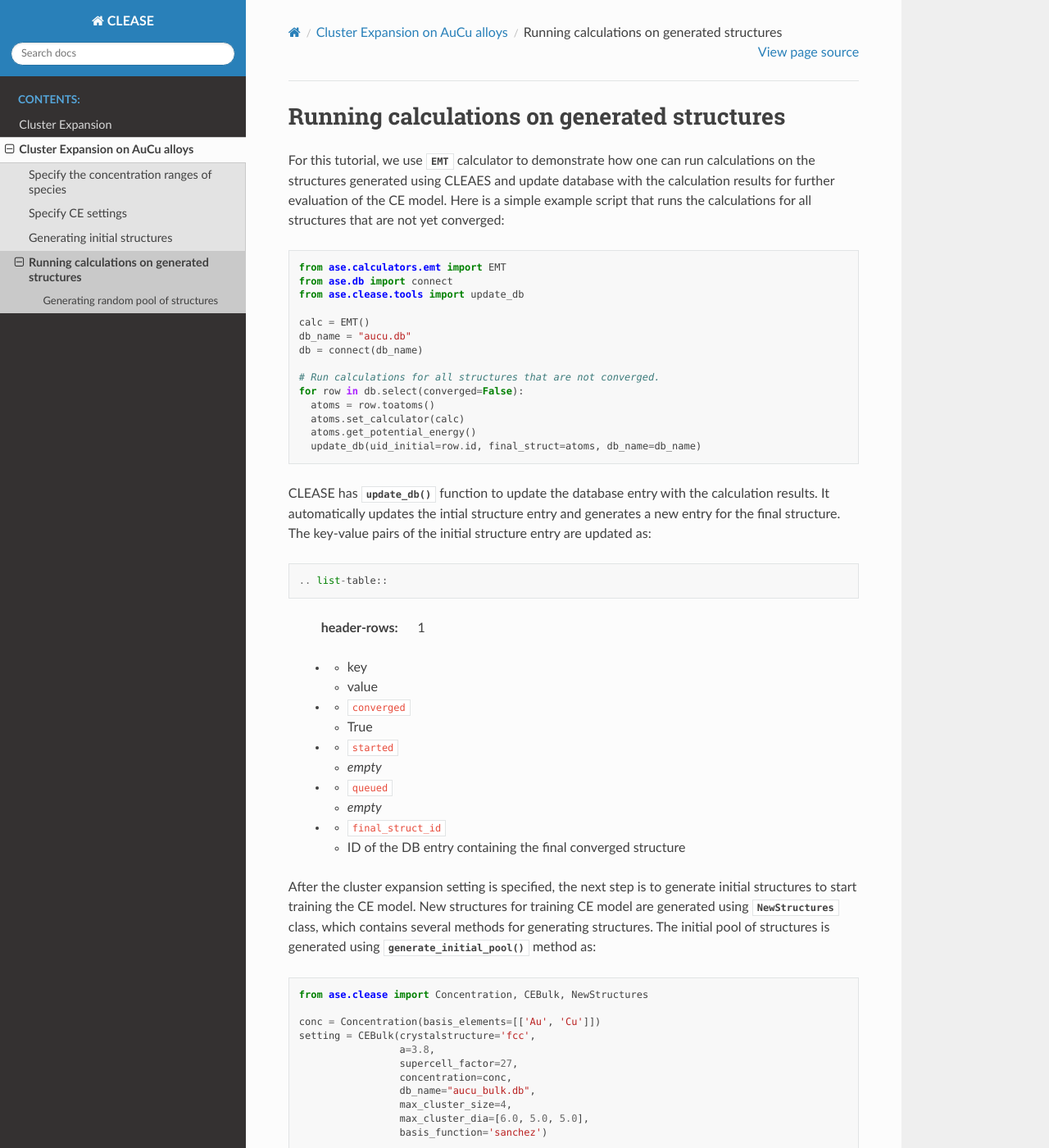
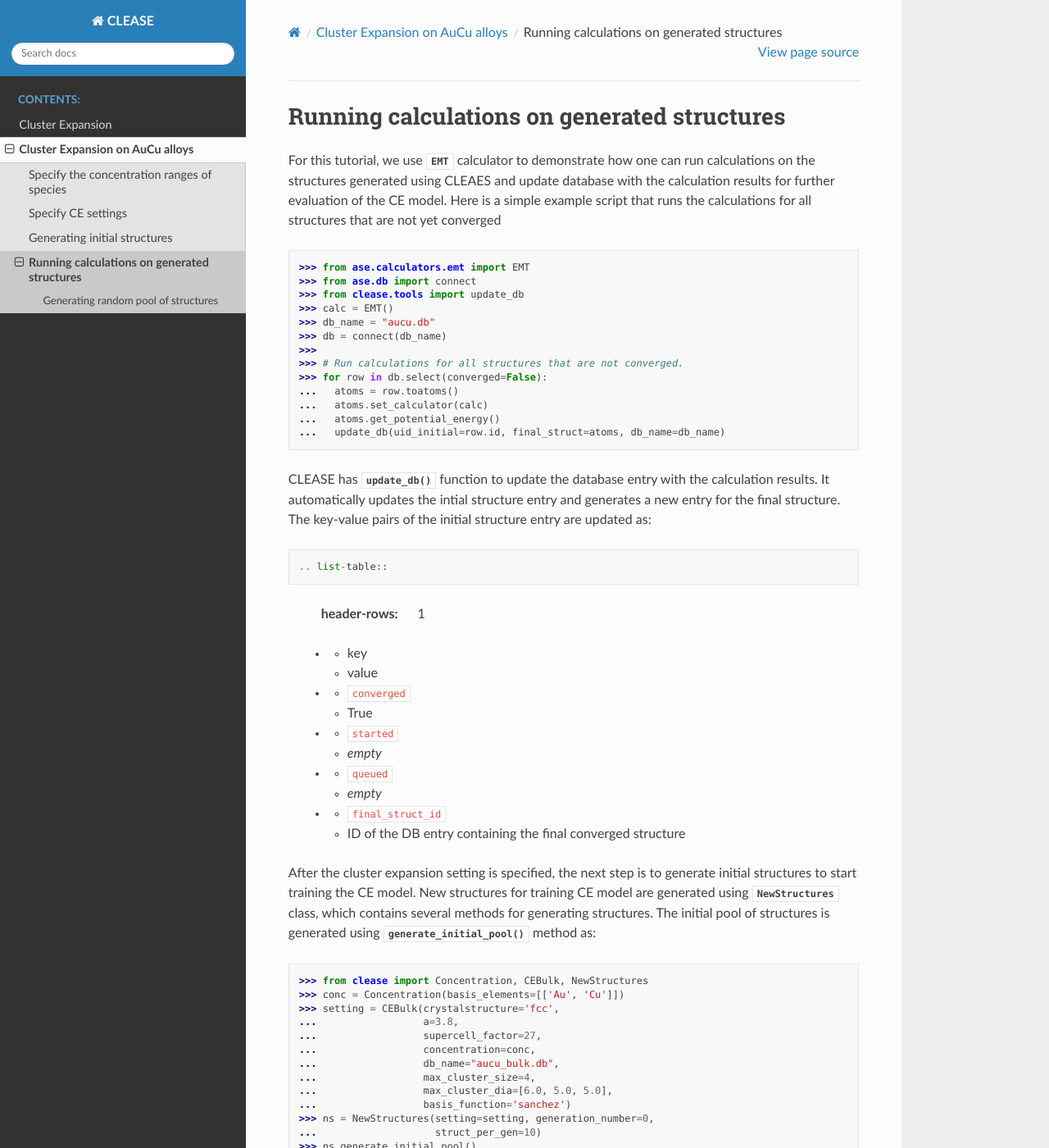
Before and after one commit to wuziqiqiqi/PD, a Sphinx documentation site: the page built from doc/source/aucu_run_calculations.rst, in a window 1280 px wide and 1400 px high. Shown: the whole window at 82% size. Built offline with Sphinx 7.4.7 and the Read the Docs theme 2.0.0, drawn with Linux system fonts in a browser that asks for light colours; some of the changed text lies outside the part shown.

Commit message:
Fix code snippets

```diff
--- a/doc/source/aucu_initial_pool.rst
+++ b/doc/source/aucu_initial_pool.rst
@@ -105,11 +105,10 @@ new structures to be :math:`3 \times 3 \times 3` supercell by using
     ...                  max_cluster_dia=[6.0, 5.0, 5.0],
     ...                  basis_function='sanchez')
     >>> ns = NewStructures(setting=setting, generation_number=0,
-    ,,,                    struct_per_gen=10)
+    ...                    struct_per_gen=10)
 
-    >>> # get the template atoms with 3x3x3 size
     >>> atoms = connect('aucu_bulk.db').get(id=11).toatoms()
-    >>>ns.generate_random_structures(atoms)
+    >>> ns.generate_random_structures(atoms)
 
 
 .. autoclass:: NewStructures
--- a/doc/source/aucu_run_calculations.rst
+++ b/doc/source/aucu_run_calculations.rst
@@ -8,22 +8,21 @@ For this tutorial, we use :mod:`EMT <ase.calculators.emt>` calculator to
 demonstrate how one can run calculations on the structures generated using
 CLEAES and update database with the calculation results for further evaluation
 of the CE model. Here is a simple example script that runs the calculations
-for all structures that are not yet converged::
+for all structures that are not yet converged
 
-  from ase.calculators.emt import EMT
-  from ase.db import connect
-  from ase.clease.tools import update_db
-
-  calc = EMT()
-  db_name = "aucu.db"
-  db = connect(db_name)
-
-  # Run calculations for all structures that are not converged.
-  for row in db.select(converged=False):
-    atoms = row.toatoms()
-    atoms.set_calculator(calc)
-    atoms.get_potential_energy()
-    update_db(uid_initial=row.id, final_struct=atoms, db_name=db_name)
+  >>> from ase.calculators.emt import EMT
+  >>> from ase.db import connect
+  >>> from clease.tools import update_db
+  >>> calc = EMT()
+  >>> db_name = "aucu.db"
+  >>> db = connect(db_name)
+  >>>
+  >>> # Run calculations for all structures that are not converged.
+  >>> for row in db.select(converged=False):
+  ...   atoms = row.toatoms()
+  ...   atoms.set_calculator(calc)
+  ...   atoms.get_potential_energy()
+  ...   update_db(uid_initial=row.id, final_struct=atoms, db_name=db_name)
 
 CLEASE has :func:`update_db` function to update the database entry with the
 calculation results. It automatically updates the intial structure entry and
@@ -55,22 +54,19 @@ CE model are generated using :class:`NewStructures` class, which contains
 several methods for generating structures. The initial pool of structures is
 generated using :meth:`generate_initial_pool` method as::
 
-  from ase.clease import Concentration, CEBulk, NewStructures
-
-  conc = Concentration(basis_elements=[['Au', 'Cu']])
-  setting = CEBulk(crystalstructure='fcc',
-                   a=3.8,
-                   supercell_factor=27,
-                   concentration=conc,
-                   db_name="aucu_bulk.db",
-                   max_cluster_size=4,
-                   max_cluster_dia=[6.0, 5.0, 5.0],
-                   basis_function='sanchez')
-
-  ns = NewStructures(setting=setting, generation_number=0,
-                     struct_per_gen=10)
-
-  ns.generate_initial_pool()
+  >>> from clease import Concentration, CEBulk, NewStructures
+  >>> conc = Concentration(basis_elements=[['Au', 'Cu']])
+  >>> setting = CEBulk(crystalstructure='fcc',
+  ...                  a=3.8,
+  ...                  supercell_factor=27,
+  ...                  concentration=conc,
+  ...                  db_name="aucu_bulk.db",
+  ...                  max_cluster_size=4,
+  ...                  max_cluster_dia=[6.0, 5.0, 5.0],
+  ...                  basis_function='sanchez')
+  >>> ns = NewStructures(setting=setting, generation_number=0,
+  ...                    struct_per_gen=10)
+  >>> ns.generate_initial_pool()
 
 The :meth:`generate_initial_pool` method generates one structure per
 concentration where the number of each constituing element is at
@@ -90,24 +86,21 @@ Generating random pool of structures
 ------------------------------------
 As we have generated only two structures for training, we can generate more
 random structures using :meth:`generate_random_structures` method by altering
-the above script with::
+the above script with
 
-    from ase.clease import Concentration, CEBulk, NewStructures
-
-    conc = Concentration(basis_elements=[['Au', 'Cu']])
-    setting = CEBulk(crystalstructure='fcc',
-                     a=3.8,
-                     supercell_factor=27,
-                     concentration=conc,
-                     db_name="aucu_bulk.db",
-                     max_cluster_size=4,
-                     max_cluster_dia=[6.0, 5.0, 5.0],
-                     basis_function='sanchez')
-
-    ns = NewStructures(setting=setting, generation_number=0,
-                       struct_per_gen=10)
-
-    ns.generate_random_structures()
+    >>> from clease import Concentration, CEBulk, NewStructures
+    >>> conc = Concentration(basis_elements=[['Au', 'Cu']])
+    >>> setting = CEBulk(crystalstructure='fcc',
+    ...                  a=3.8,
+    ...                  supercell_factor=27,
+    ...                  concentration=conc,
+    ...                  db_name="aucu_bulk.db",
+    ...                  max_cluster_size=4,
+    ...                  max_cluster_dia=[6.0, 5.0, 5.0],
+    ...                  basis_function='sanchez')
+    >>> ns = NewStructures(setting=setting, generation_number=0,
+    ...                    struct_per_gen=10)
+    >>> ns.generate_random_structures()
 
 The script generates 8 additional random structures such that there are 10
 structures in generation 0. By default, :meth:`generate_random_structures`
@@ -116,26 +109,22 @@ you prefer to generate random structures with a specific cell size, you
 can pass template atoms with desired size. For example, you can force the
 new structures to be :math:`3 \times 3 \times 3` supercell by using::
 
-    from ase.clease import Concentration, CEBulk, NewStructures
-    from ase.db import connect
-
-    conc = Concentration(basis_elements=[['Au', 'Cu']])
-    setting = CEBulk(crystalstructure='fcc',
-                     a=3.8,
-                     supercell_factor=27,
-                     concentration=conc,
-                     db_name="aucu_bulk.db",
-                     max_cluster_size=4,
-                     max_cluster_dia=[6.0, 5.0, 5.0],
-                     basis_function='sanchez')
-
-    ns = NewStructures(setting=setting, generation_number=0,
-                       struct_per_gen=10)
-
-    # get the template atoms with 3x3x3 size
-    atoms = connect('aucu_bulk.db').get(id=11).toatoms()
-
-    ns.generate_random_structures(atoms)
+    >>> from clease import Concentration, CEBulk, NewStructures
+    >>> from ase.db import connect
+    >>> conc = Concentration(basis_elements=[['Au', 'Cu']])
+    >>> setting = CEBulk(crystalstructure='fcc',
+    ...                  a=3.8,
+    ...                  supercell_factor=27,
+    ...                  concentration=conc,
+    ...                  db_name="aucu_bulk.db",
+    ...                  max_cluster_size=4,
+    ...                  max_cluster_dia=[6.0, 5.0, 5.0],
+    ...                  basis_function='sanchez')
+    >>> ns = NewStructures(setting=setting, generation_number=0,
+    ...                    struct_per_gen=10)
+    >>>
+    >>> atoms = connect('aucu_bulk.db').get(id=11).toatoms()
+    >>> ns.generate_random_structures(atoms)
 
 
 
```
Also changed, not shown: doc/source/aucu_setting.rst (+12 -13 lines).
